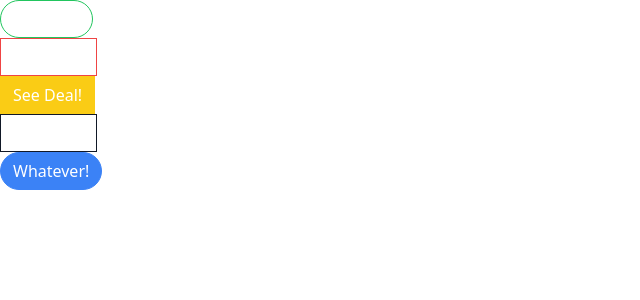
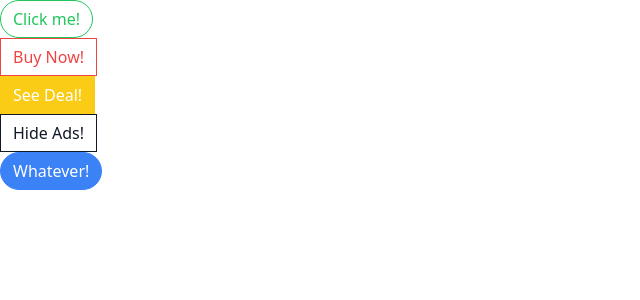
Before and after one commit to federico-init/components_showcase, a React (Create React App) app: page / in a window 1280 px wide. Shown: the top 300 px of the page, without its empty margins (0-640 px from the left). Built offline with nearby package versions, Linux system fonts and the light colour scheme.

Commit message:
fix(style): tailwind text-white color override using tw-merge

```diff
--- a/src/Button.jsx
+++ b/src/Button.jsx
@@ -1,4 +1,6 @@
 import className from "classnames";
+
+import { twMerge } from "tailwind-merge";
 
 const Button = ({
   children,
@@ -11,7 +13,8 @@
   rounded,
 }) => {
   // applying conditional tailwind classes using classnames library
-  const classes = className("px-3 py-1.5 border", {
+  const classes = twMerge(
+    className("px-3 py-1.5 border", {
       "border-blue-500 bg-blue-500 text-white": primary,
       "border-gray-900 bg-gray-900 text-white": secondary,
       "border-green-500 bg-green-500 text-white": success,
@@ -24,7 +27,8 @@
       "text-green-500": outline && success,
       "text-yellow-400": outline && warning,
       "text-red-500": outline && danger,
-  });
+    })
+  );
 
   return <button className={classes}>{children}</button>;
 };
```
Lines whose indentation alone changed are shown as unchanged.
